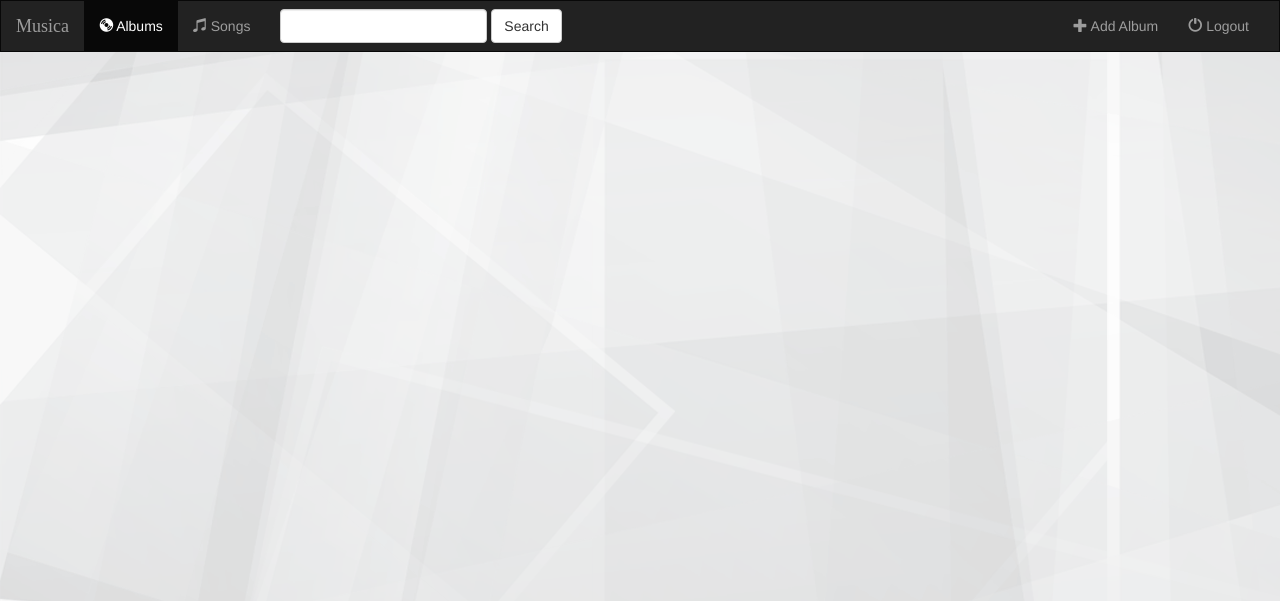
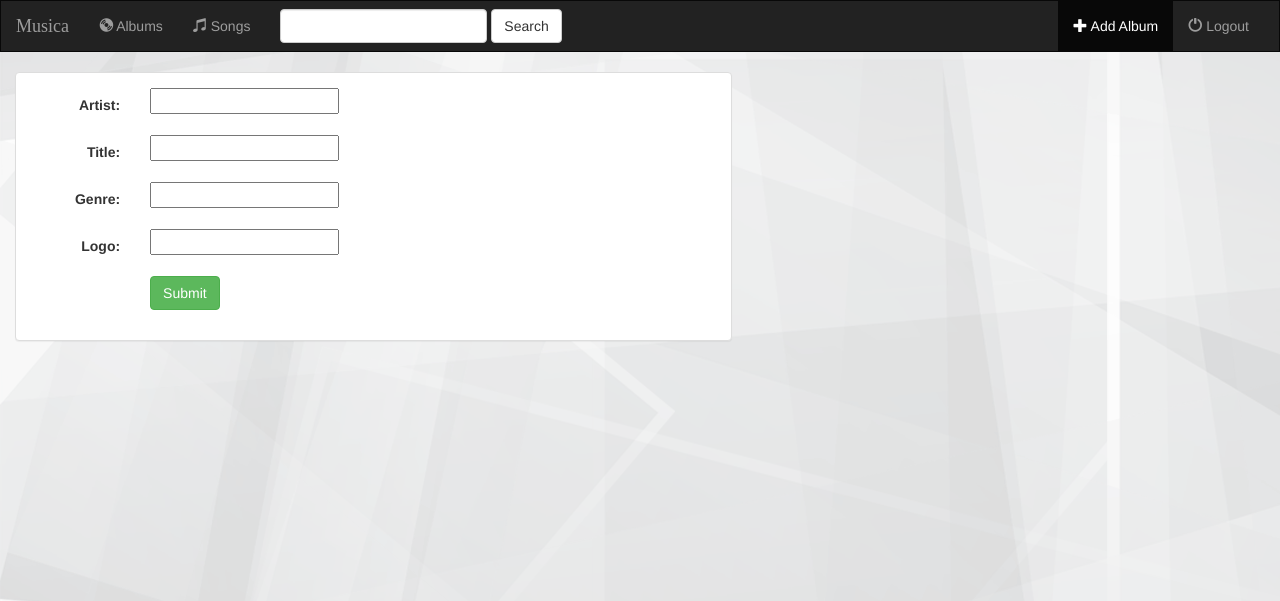
Before and after one commit to BurhanDewantara/djangoweb, a Django app: page /music/album/add/ in a window 1280 px wide. Shown: the top 601 px of the page. Run offline with Django 3.2, Linux system fonts and the light colour scheme; some libraries are stand-ins or nearby versions.

Commit message:
complete create view for album

```diff
--- a/music/models.py
+++ b/music/models.py
@@ -1,4 +1,5 @@
 from django.db import models
+from django.urls import reverse
 
 # Create your models here.
 class Album(models.Model):
@@ -6,6 +7,9 @@ class Album(models.Model):
     title = models.CharField(max_length=250)
     genre = models.CharField(max_length=100)
     logo = models.CharField(max_length=500)
+
+    def get_absolute_url(self):
+        return reverse('music:detail', kwargs={'pk': self.pk})
 
     def __str__ (self):
         return self.artist + ' - ' + self.title
--- /dev/null
+++ b/music/templates/music/album_form_template.html
@@ -0,0 +1,10 @@
+{% for field in form  %}
+    <div class="form-group">
+
+        <label class="control-label col-sm-2">{{ field.label_tag}}</label>
+
+        <div class="col-sm-10"> {{ field }}
+
+        </div>
+    </div>
+{% endfor %}
--- a/music/templates/music/base.html
+++ b/music/templates/music/base.html
@@ -28,17 +28,22 @@
             <!-- Items -->
             <div class="collapse navbar-collapse" id="topNavBar">
 
+                <!-- TopLeft NavBar -->
                 <ul class="nav navbar-nav">
-                    <li class="active">
+                    <!-- Albums -->
+                    <li class="{% block albums_active %} {% endblock %}">
                         <a href="{% url 'music:index'%}">
                             <span class="glyphicon glyphicon-cd" area-hidden="true"></span> Albums </a>
                     </li>
-                    <li class="">
+
+                    <!-- Songs -->
+                    <li class="{% block songs_active %} {% endblock %}">
                         <a href="#">
                             <span class="glyphicon glyphicon-music" area-hidden="true"></span> Songs </a>
                     </li>
                 </ul>
 
+                <!-- Search -->
                 <form class="navbar-form navbar-left" role="search" method="get" action="">
                     <div class="form-group">
                         <input type="text" class="form-control" name="q" value="">
@@ -46,13 +51,13 @@
                     <button class="btn btn-default" type="submit">Search</button>
                 </form>
 
-
+                <!-- TopRight NavBar -->
                 <ul class="nav navbar-nav navbar-right">
-                    <li class="">
-                        <a href="#">
+                    <li class="{% block add_album_active %} {% endblock %}">
+                        <a href="{% url 'music:album-add' %}">
                             <span class="glyphicon glyphicon-plus" area-hidden="true"></span> Add Album </a>
                     </li>
-                    <li class="">
+                    <li class="{% block logout_active %} {% endblock %}">
                         <a href="#">
                             <span class="glyphicon glyphicon-off" area-hidden="true"></span> Logout </a>
                     </li>
--- a/music/templates/music/create.html
+++ b/music/templates/music/create.html
@@ -1,2 +1,26 @@
 {% extends "music/base.html" %}
 {% block title %} Add new Album {% endblock %}
+{% block add_album_active %} active {% endblock %}
+
+{% block body %}
+<div class="container-fluid">
+        <div class="row">
+            <div class="col-sm-12 col-md-7">
+                <div class="panel panel-default">
+                    <div class="panel-body">
+                        <form class="form-horizontal" action="" method="post" enctype="multipart/form-data">
+                            {% csrf_token %}
+                            {% include "music/album_form_template.html" %}
+                            <div class="form-group">
+                                <div class="col-sm-offset-2 col-sm-12">
+                                    <button type="submit" class="btn btn-success">Submit</button>
+                                </div>
+                            </div>
+                        </form>
+                    </div>
+                </div>
+            </div>
+        </div>
+    </div>
+
+{% endblock %}
--- a/music/templates/music/detail.html
+++ b/music/templates/music/detail.html
@@ -1,5 +1,7 @@
 {% extends "music/base.html" %}
 {% block title %} Album Detail {% endblock %}
+{% block albums_active %} active {% endblock %}
+
 {% block body %}
 
 <img src="{{ album.logo }}">
--- a/music/templates/music/index.html
+++ b/music/templates/music/index.html
@@ -1,5 +1,5 @@
 {% extends "music/base.html" %}
-
+{% block albums_active %} active {% endblock %}
 {% block body %}
 
 {% if all_albums %}
```
Also changed, not shown: db.sqlite3.
